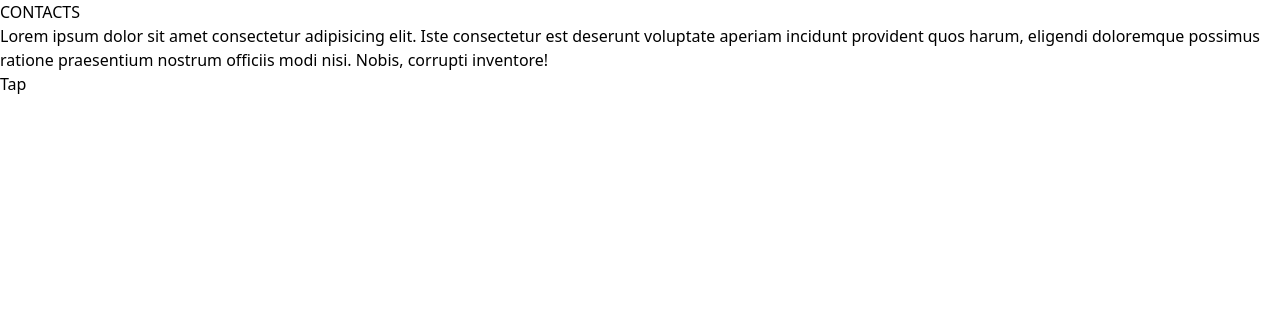
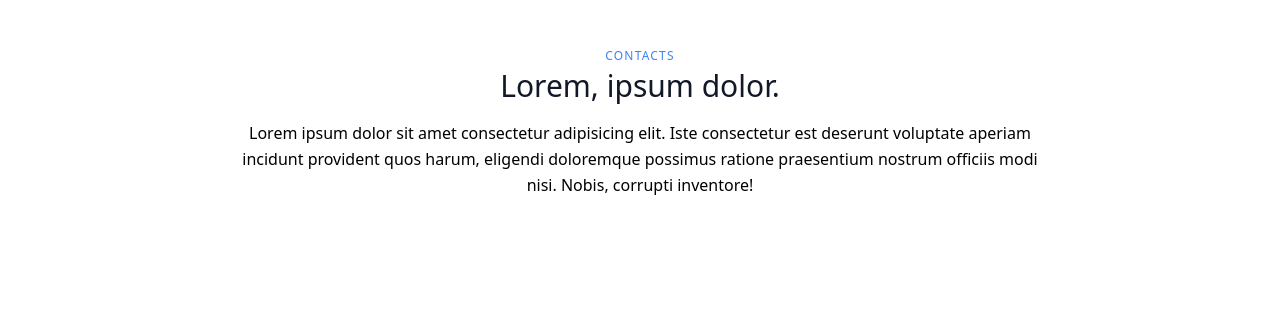
Before and after one commit to zhekazuev/itproger-learning-django, a Django app: page /contacts in a window 1280 px wide. Shown: the part 80-405 px from the top of the page. Run offline with Django 3.2, Linux system fonts and the light colour scheme; style sheets or scripts are compiled from the project's sources.

Commit message:
contact with tailwind

```diff
--- a/src/main/templates/main/contacts.html
+++ b/src/main/templates/main/contacts.html
@@ -3,9 +3,15 @@
 {% block title %}{{ title }}{% endblock title %}
 
 {% block content %}
-    <div class="features">
-        <h1>{{ title | upper }}</h1>
-        <p>Lorem ipsum dolor sit amet consectetur adipisicing elit. Iste consectetur est deserunt voluptate aperiam incidunt provident quos harum, eligendi doloremque possimus ratione praesentium nostrum officiis modi nisi. Nobis, corrupti inventore!</p>
-        <button class="btn btn-danger">Tap</button>
+    <div class="container px-5 py-12 mx-auto">
+        <div class="flex flex-col text-center w-full mb-20">
+        <h2 class="text-xs text-blue-500 tracking-widest font-medium title-font mb-1">{{ title | upper }}</h2>
+        <h1 class="sm:text-3xl text-2xl font-medium title-font mb-4 text-gray-900">Lorem, ipsum dolor.</h1>
+        <p class="lg:w-2/3 mx-auto leading-relaxed text-base">
+            Lorem ipsum dolor sit amet consectetur adipisicing elit.
+            Iste consectetur est deserunt voluptate aperiam incidunt
+            provident quos harum, eligendi doloremque possimus ratione
+            praesentium nostrum officiis modi nisi. Nobis, corrupti inventore!
+        </p>
     </div>
 {% endblock content %}
```
